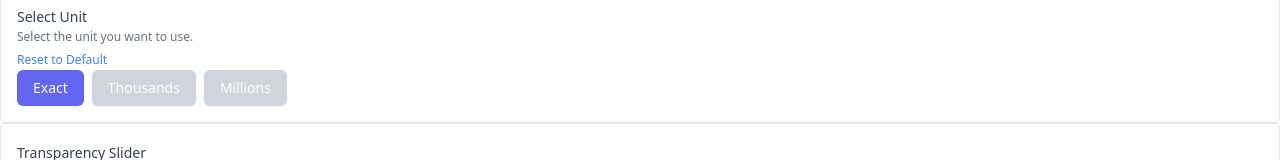
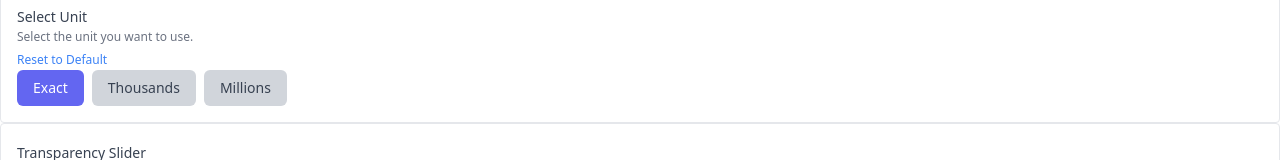
Before and after one commit to fweigel-dev/VueLocalSettings, a Vue app: page / in a window 1280 px wide. Shown: the part 703-863 px from the top of the page. Built offline with nearby package versions, Linux system fonts and the light colour scheme.

Commit message:
:lipstick: extract even more styling into `VueLocalSettingsStyle`

```diff
--- a/src/VueLocalSettingsStyle.css
+++ b/src/VueLocalSettingsStyle.css
@@ -61,3 +61,25 @@
     gap: 0.5rem /* 8px */;
     flex-wrap: wrap;
 }
+
+.settings-setting-selected {
+    --tw-bg-opacity: 1;
+    background-color: rgb(99 102 241 / var(--tw-bg-opacity));
+    --tw-text-opacity: 1;
+    color: rgb(255 255 255 / var(--tw-text-opacity));
+}
+
+.settings-setting-unselected {
+    --tw-bg-opacity: 1;
+    background-color: rgb(209 213 219 / var(--tw-bg-opacity));
+    --tw-text-opacity: 1;
+    color: rgb(55 65 81 / var(--tw-text-opacity));
+}
+
+.settings-setting-button {
+    padding: 0.5rem 1rem /* 8px, 16px */;
+    font-size: 0.875rem /* 14px */;
+    line-height: 1.25rem /* 20px */;
+    font-weight: 500;
+    border-radius: 0.375rem /* 6px */;
+}
--- a/src/components/SettingsSelectMultiple.vue
+++ b/src/components/SettingsSelectMultiple.vue
@@ -8,7 +8,7 @@
       <button
           v-for="option in config.values"
           :key="option.value"
-          :class="['px-4 py-2 text-sm font-medium rounded-md shadow-sm', selectedValue.includes(option.value) ? 'bg-indigo-500 text-white' : 'bg-gray-300 text-gray-700']"
+          :class="['settings-setting-button', selectedValue.includes(option.value) ? 'settings-setting-selected' : 'settings-setting-unselected']"
           @click="toggleSelection(option.value)"
       >
         {{ option.title }}
--- a/src/components/SettingsSelectOne.vue
+++ b/src/components/SettingsSelectOne.vue
@@ -8,7 +8,7 @@
       <button
           v-for="option in config.values"
           :key="option.value"
-          :class="['px-4 py-2 text-sm font-medium text-white rounded-md shadow-sm', option.value === selectedValue ? 'bg-indigo-500' : 'bg-gray-300']"
+          :class="['settings-setting-button', option.value === selectedValue ? 'settings-setting-selected' : 'settings-setting-unselected']"
           @click="selectOption(option.value)"
       >
         {{ option.title }}
```
